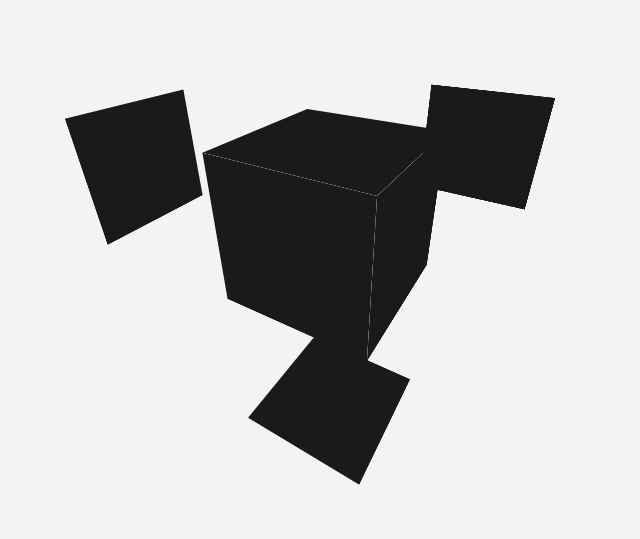
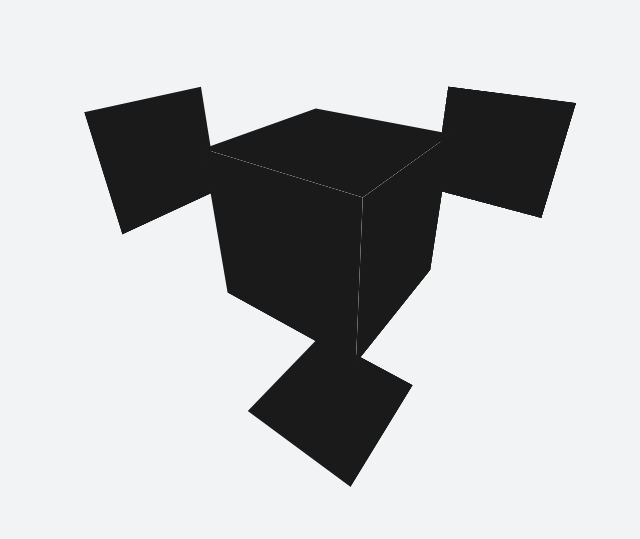
Before and after one commit to Red4Ru/Rubik-s-Cube-on-Flask, a Flask app: template templates/cube.html in a window 1280 px wide. Shown: the top 539 px of the page, without its empty margins (307-947 px from the left). Run offline with Flask 2, Linux system fonts and the light colour scheme; the template is opened without the code that fills it: values that come from a table or form of the project are taken from there, others are empty.

Commit message:
Fix bug with 5x5x5 cube view

```diff
--- a/static/style.css
+++ b/static/style.css
@@ -30,7 +30,7 @@ td {
   height: 200px;
   position: relative;
   transform-style: preserve-3d;
-  transform: translateX(200px) translateY(200px) translateZ(-100px) rotateX(-30deg) rotateY(-30deg);
+  transform: translateX(200px) translateY(200px) translateZ(-100px) rotateX(-30deg) rotateY(-35deg);
 }
 
 .cube__face {
```
